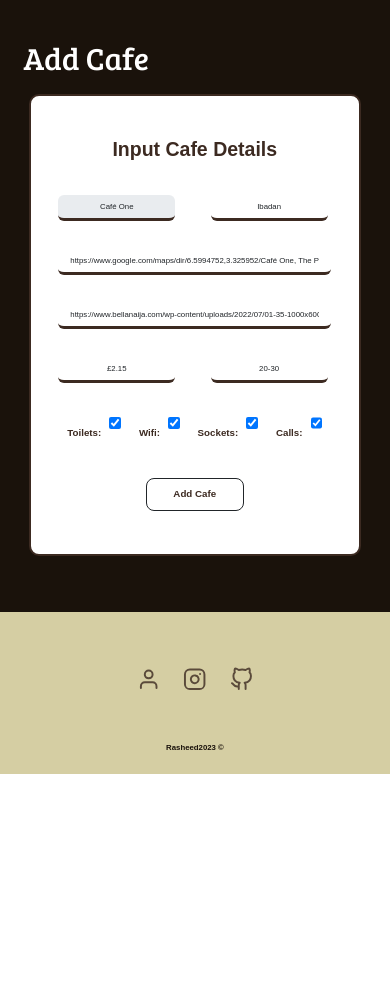
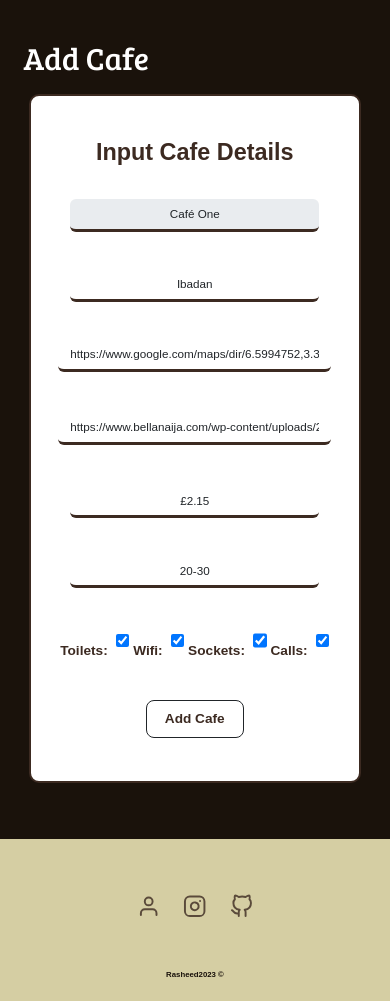
Before and after one commit to OmniRR24/cafenwifi, a Flask app: page /add-cafe/1/5 in a window 390 px wide. Shown: the part 87-1088 px from the top of the page. Before the commit the page ends 861 px from the top, so only its background shows below. Run offline with Flask 3, Linux system fonts and the light colour scheme.

Commit message:
size-adjustment

```diff
--- a/static/css/styles.css
+++ b/static/css/styles.css
@@ -196,11 +196,6 @@ hr {
 
 
 /* ADD CAFE PAGE */
-
-.add-cafe-container {
-    background-color: #1A120B;
-}
-
 .cafe-form {
     width: 75%;
     margin: 5% auto;
@@ -243,7 +238,6 @@ input[type=text]::placeholder {
     color: #3C2A21;
     font-size: 1.2vw;
     font-weight: bold;
-    text-align: center;
 }
 
 .form-label, input[type=url]::placeholder {
@@ -262,16 +256,11 @@ input[type=checkbox] {
     width: 17px;
 }
 
-.form-line {
+.form-row {
     margin-bottom: 10%;
 }
 
-.i-left {
-    margin-right: 21%;
-}
-
-.input-s {
-    width: 120%;
+.form-input {
     text-align: center;
 }
 
@@ -400,17 +389,18 @@ footer {
     }
 
     .facility-heading{
-        font-size: 7vw;
+        font-size: 9vw;
+        margin: 10% 0;
     }
 
     .facility {
-        font-size: 2vw;
+        font-size: 1rem;
         margin: 2vh 0;
     }
 
     .cafe-icon {
-        width: 4vw;
-        height: 4vh;
+        width: 1.35rem;
+        height: 1.35rem;
         margin-bottom: 0;
     }
 
@@ -443,35 +433,35 @@ footer {
     }
 
     .form-heading {
-        font-size: 5vw;
+        font-size: 6vw;
     }
 
-    .i-left {
-        margin-right: 7vw;
+    .form-row {
+        margin: 0;
     }
 
-    .input-s {
-        width: 30vw;
-        text-align: center;
+    .form-input {
+        width: 100%;
+        margin-bottom: 15%;
     }
 
     input[type=text], input[type=url] {
-        font-size: 2vw;
+        font-size: 3vw;
     }
 
     .form-label, input[type=url]::placeholder, input[type=text]::placeholder {
-        font-size: 2.5vw;
+        font-size: 3.5vw;
     }
 
     input[type=checkbox] {
-        height: 3vh;
-        width: 3vw;
+        height: 3.5vh;
+        width: 3.5vw;
     }
 
     .form-btn {
         margin: 11% auto 3%;
         width: 25vw;
-        font-size: 2.5vw;
+        font-size: 3.5vw;
     }
 
     /* FOOTER */
--- a/templates/add-cafe.html
+++ b/templates/add-cafe.html
@@ -1,27 +1,27 @@
 {% include "header.html" %}
-<div class="page-container add-cafe-container">
+<div class="page-container">
     <h1 class="page-heading" data-aos="fade-down-right" data-aos-duration="1500">{{header}}</h1>
     <form class="cafe-form" data-aos="flip-right" data-aos-duration="1500" method="post">
         <h1 class="form-heading">Input Cafe Details</h1>
         {% if cafe %}
-            <div class="row g-2 align-items-center form-line">
-              <div class="col-auto i-left">
-                  <input class="form-control input-s" placeholder="Cafe Name" value="{{cafe.name}}" type="text" disabled>
+            <div class="row form-row">
+              <div class="col-lg-6">
+                  <input class="form-control form-input" placeholder="Cafe Name" value="{{cafe.name}}" type="text" disabled>
               </div>
-              <div class="col-auto">
-                <input class="form-control input-s" placeholder="Cafe Location" value="{{cafe.location}}" type="text" name="loc">
+              <div class="col-lg-6">
+                <input class="form-control form-input" placeholder="Cafe Location" value="{{cafe.location}}" type="text" name="loc">
               </div>
             </div>
 
-            <input class="form-control input-l form-line" placeholder="Map Url" value="{{cafe.map_url}}" type="url" data-aos="fade-down" name="map_url">
-            <input class="form-control input-l form-line" placeholder="Image Url" value="{{cafe.img_url}}" type="url" data-aos="fade-down" name="img_url">
+            <input class="form-control form-input form-row" placeholder="Map Url" value="{{cafe.map_url}}" type="url" data-aos="fade-down" name="map_url">
+            <input class="form-control form-input form-row" placeholder="Image Url" value="{{cafe.img_url}}" type="url" data-aos="fade-down" name="img_url">
 
-            <div class="row g-2 align-items-center form-line">
-              <div class="col-auto i-left">
-                <input class="form-control input-s" type="text" placeholder="Coffee Price" value="{{cafe.coffee_price}}" data-aos="fade-down" name="price">
+            <div class="row form-row">
+              <div class="col-lg-6">
+                <input class="form-control form-input" type="text" placeholder="Coffee Price" value="{{cafe.coffee_price}}" data-aos="fade-down" name="price">
               </div>
-              <div class="col-auto">
-                <input class="form-control input-s" type="text" placeholder="Seats Available" value="{{cafe.seats}}" data-aos="fade-down" name="seats">
+              <div class="col-lg-6">
+                <input class="form-control form-input" type="text" placeholder="Seats Available" value="{{cafe.seats}}" data-aos="fade-down" name="seats">
               </div>
             </div>
 
@@ -40,24 +40,24 @@
                 </div>
             </div>
         {% else %}
-            <div class="row g-2 align-items-center form-line">
-              <div class="col-auto i-left">
-                  <input class="form-control input-s" placeholder="Cafe Name" type="text" name="name" required>
+            <div class="row form-row">
+              <div class="col-lg-6">
+                  <input class="form-control form-input" placeholder="Cafe Name" type="text" name="name" required>
               </div>
-              <div class="col-auto">
-                <input class="form-control input-s" placeholder="Cafe Location" type="text" name="loc" required>
+              <div class="col-lg-6">
+                <input class="form-control form-input" placeholder="Cafe Location" type="text" name="loc" required>
               </div>
             </div>
 
-            <input class="form-control input-l form-line" placeholder="Map Url" type="url" data-aos="fade-down" name="map_url" required>
-            <input class="form-control input-l form-line" placeholder="Image Url" type="url" data-aos="fade-down" name="img_url" required>
+            <input class="form-control form-input form-row" placeholder="Map Url" type="url" data-aos="fade-down" name="map_url" required>
+            <input class="form-control form-input form-row" placeholder="Image Url" type="url" data-aos="fade-down" name="img_url" required>
 
-            <div class="row g-2 align-items-center form-line">
-              <div class="col-auto i-left">
-                <input class="form-control input-s" type="text" placeholder="Coffee Price" data-aos="fade-down" name="price" required>
+            <div class="row form-row">
+              <div class="col-lg-6">
+                <input class="form-control form-input" type="text" placeholder="Coffee Price" data-aos="fade-down" name="price" required>
               </div>
-              <div class="col-auto">
-                <input class="form-control input-s" type="text" placeholder="Seats Available" data-aos="fade-down" name="seats" required>
+              <div class="col-lg-6">
+                <input class="form-control form-input" type="text" placeholder="Seats Available" data-aos="fade-down" name="seats" required>
               </div>
             </div>
 
```
